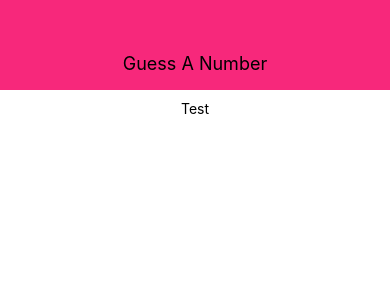
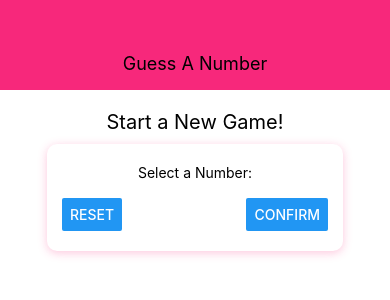
Before and after one commit to ECSYoung/React-Native-Number-Guessing-Game, a React Native app: screen / in a window 390 px wide. Shown: the top 300 px of the page. Built offline with nearby package versions, Linux system fonts and the light colour scheme.

Commit message:
added some styling to StartGameScreen screen

```diff
--- a/screens/StartGameScreen.js
+++ b/screens/StartGameScreen.js
@@ -1,10 +1,26 @@
 import React from 'react';
-import { View, StyleSheet, Text } from 'react-native';
+import { View, StyleSheet, Text, TextInput, Button } from 'react-native';
 
 const StartGameScreen = props => {
     return (
         <View style={ styles.screen }>
-            <Text>Test</Text>
+            <Text style={ styles.title }>Start a New Game!</Text>
+            <View style={styles.inputContainer}>
+                <Text>Select a Number:</Text>
+                <TextInput  />
+                <View style={ styles.buttonContainer }>
+                    <Button
+                        title="Reset"
+                        // onPress={() => {}}
+                        accessibilityLabel= "button to reset the text input field"
+                    />
+                    <Button
+                        title="Confirm"
+                        // onPress={() => {}}
+                        accessibilityLabel= "button to reset the text input field"
+                    />
+                </View>
+            </View>
         </View>
     )
 };
@@ -14,6 +30,28 @@
         flex: 1,
         padding: 10,
         alignItems: 'center'
+    },
+    title: {
+        fontSize: 20,
+        marginVertical: 10
+    },
+    inputContainer: {
+        width: 300,
+        maxWidth: '80%',
+        alignItems: 'center',
+        shadowColor: '#f7287b',
+        shadowOffset: { width: 0, height: 2 },
+        shadowRadius: 10,
+        shadowOpacity: 0.26,
+        backgroundColor: 'white',
+        paddingVertical: 20,
+        borderRadius: 10
+    },
+    buttonContainer: {
+        flexDirection: 'row',
+        width: '100%',
+        justifyContent: 'space-between',
+        paddingHorizontal: 15
     }
 });
 
```
